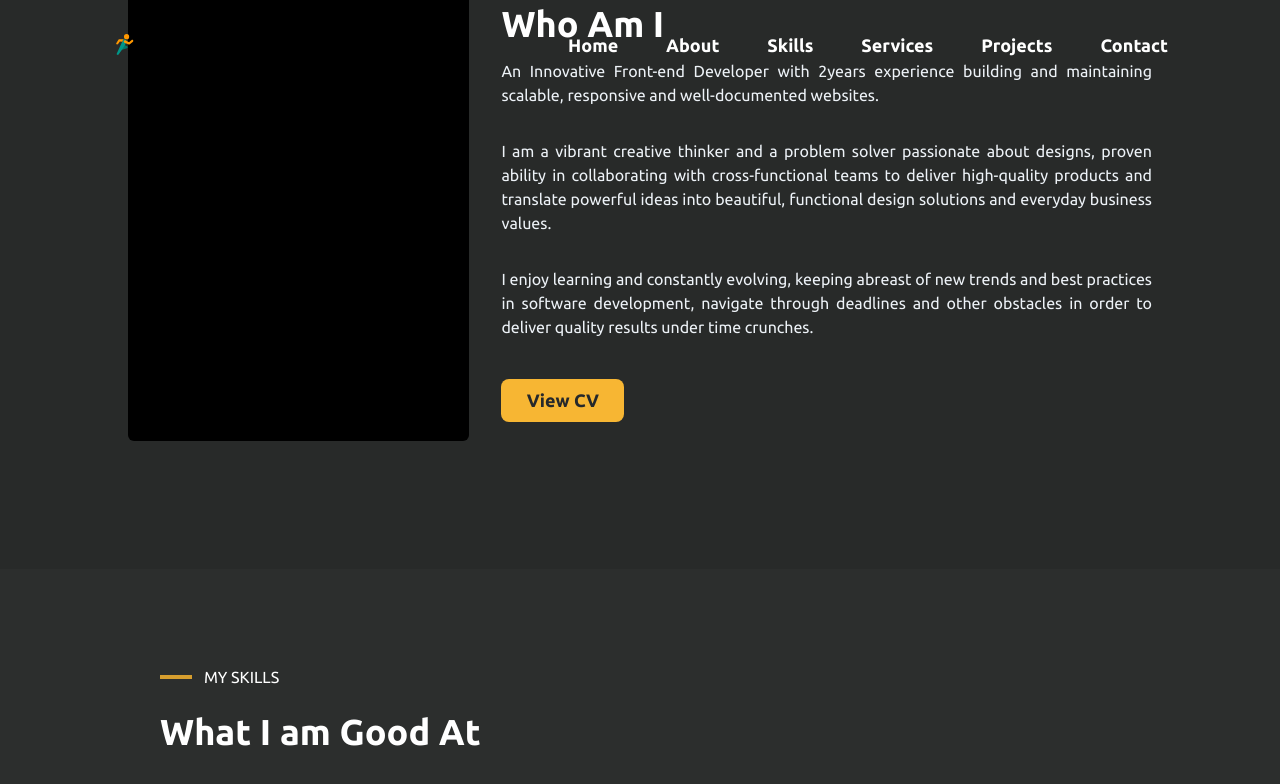
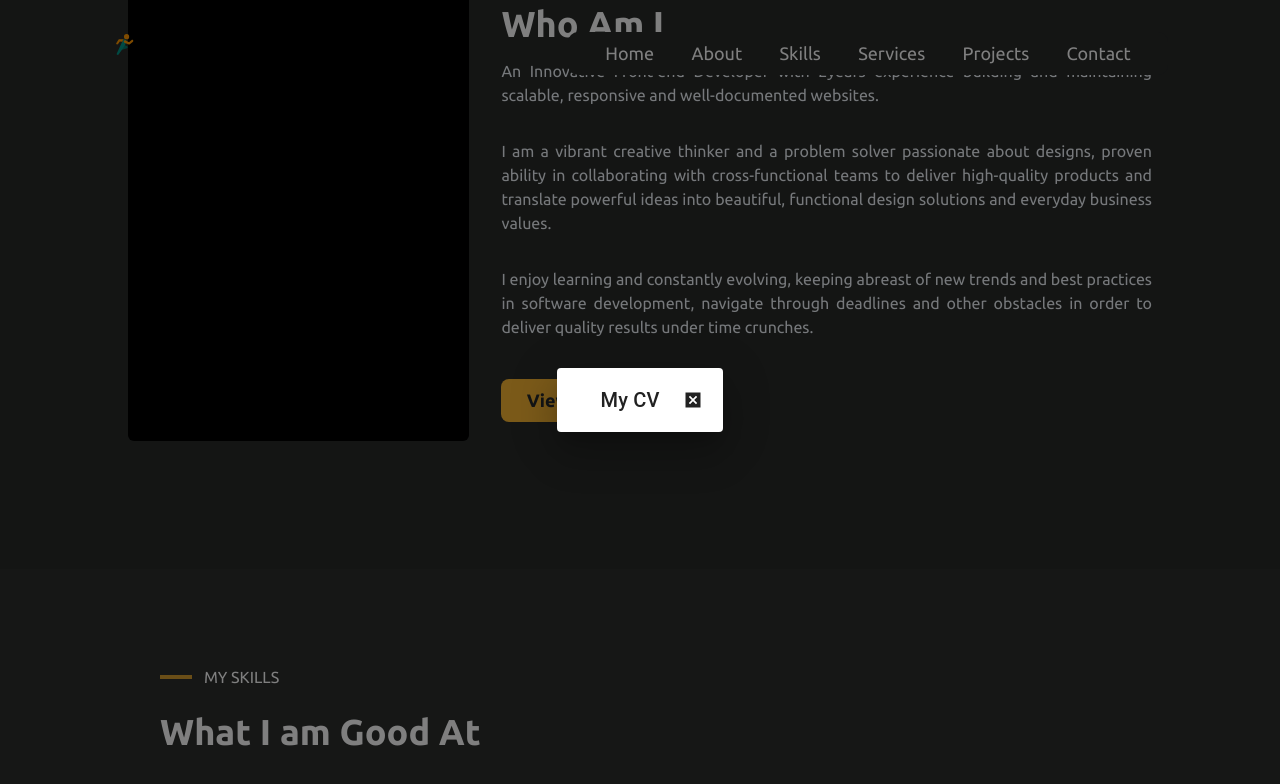
Before and after one commit to chilara/my-portfolio, a React (Create React App) app: page / in a window 1280 px wide. Both pictures are taken after a click on the button "View CV". Shown: the part 954-1738 px from the top of the page. Built offline with nearby package versions, Linux system fonts and the light colour scheme.

Commit message:
modification still going on

```diff
--- a/package.json
+++ b/package.json
@@ -3,6 +3,9 @@
   "version": "0.1.0",
   "private": true,
   "dependencies": {
+    "@emotion/react": "^11.10.6",
+    "@emotion/styled": "^11.10.6",
+    "@mui/material": "^5.11.10",
     "@testing-library/jest-dom": "^5.16.5",
     "@testing-library/react": "^13.4.0",
     "@testing-library/user-event": "^13.5.0",
--- a/src/Components/About.js
+++ b/src/Components/About.js
@@ -2,7 +2,7 @@ import React from "react";
 // import avi from "../Assets/avi.png";
 import styles from "../Styles/Content.module.css";
 
-const About = () => {
+const About = ({ handleOpen }) => {
   return (
     <section
       className={styles.ContentContainer}
@@ -37,7 +37,7 @@ const About = () => {
             deadlines and other obstacles in order to deliver quality results
             under time crunches.
           </p>
-          <button>View CV</button>
+          <button onClick={handleOpen}>View CV</button>
         </div>
       </main>
     </section>
--- /dev/null
+++ b/src/Components/Contact.js
@@ -0,0 +1,16 @@
+import React from "react";
+import Styles from "../Styles/Footer.module.css";
+
+const Contact = () => {
+  return (
+    <section id="Contact" className={Styles.ContactContainer}>
+      <div className={Styles.ParentContact}>
+        <div className={Styles.line} />
+        <h3>Get In Touch</h3>
+        <div className={Styles.line} />
+      </div>
+    </section>
+  );
+};
+
+export default Contact;
--- a/src/Components/Navbar.js
+++ b/src/Components/Navbar.js
@@ -16,7 +16,7 @@ const Navbar = () => {
         <a href="#Skills">Skills</a>
         <a href="#Services">Services</a>
         <a href="#">Projects</a>
-        <a href="#">Contact</a>
+        <a href="#Contact">Contact</a>
       </nav>
     </section>
   );
--- a/src/Components/Projects.js
+++ b/src/Components/Projects.js
@@ -0,0 +1,7 @@
+import React from "react";
+
+const Projects = () => {
+  return <div>Projects</div>;
+};
+
+export default Projects;
--- a/src/Pages/Home.js
+++ b/src/Pages/Home.js
@@ -1,4 +1,4 @@
-import React from "react";
+import React, { useState, useEffect } from "react";
 import Styles from "../Styles/Content.module.css";
 import Navbar from "../Components/Navbar";
 import Header from "../Components/Header";
@@ -7,6 +7,7 @@ import Skills from "../Components/Skills";
 import { SkillsIntro } from "../Components/Skills";
 import Services from "../Components/Services";
 import { ServicesIntro } from "../Components/Services";
+import Contact from "../Components/Contact";
 import logo1 from "../Assets/logo1.png";
 import logo2 from "../Assets/logo2.png";
 import logo3 from "../Assets/logo3.png";
@@ -21,6 +22,10 @@ import frontend from "../Assets/frontend.png";
 import webDesign from "../Assets/webDesign.png";
 import restApi from "../Assets/restApi.png";
 import webDev from "../Assets/webDev.png";
+import DialogTitle from "@mui/material/DialogTitle";
+import Dialog from "@mui/material/Dialog";
+import { MdDisabledByDefault } from "react-icons/md";
+import { getBase64 } from "../Utilis";
 
 const skillList = [
   {
@@ -97,6 +102,30 @@ const ServiceList = [
 ];
 
 const Home = () => {
+  const [open, setOpen] = useState(false);
+
+  const handleOpen = () => {
+    setOpen(true);
+  };
+
+  const handleClose = () => {
+    setOpen(false);
+  };
+
+  const [pdfBase64, setpdfBase64] = useState("");
+
+  useEffect(() => {
+    const fetch = async () => {
+      try {
+        let file = require("../Assets/Resume.pdf");
+        const base64String = await getBase64(file);
+        console.log(base64String);
+        // setState here
+      } catch (err) {}
+    };
+    fetch();
+  }, []);
+
   return (
     <section>
       <div className={Styles.headerImage}>
@@ -105,7 +134,7 @@ const Home = () => {
           <Header />
         </main>
       </div>
-      <About />
+      <About handleOpen={handleOpen} />
       <div className={Styles.skillsContainer}>
         <SkillsIntro />
         <div
@@ -140,6 +169,22 @@ const Home = () => {
           ))}
         </div>
       </div>
+      <Contact />
+      <Dialog
+        onClose={handleClose}
+        open={open}
+        className={Styles.DialogContainer}
+      >
+        <div className={Styles.DialogT}>
+          <DialogTitle>My CV</DialogTitle>
+          <button
+            onClick={handleClose}
+            style={{ width: "20px", height: "20px" }}
+          >
+            <MdDisabledByDefault style={{ width: "20px", height: "20px" }} />
+          </button>
+        </div>
+      </Dialog>
     </section>
   );
 };
--- a/src/Styles/Content.module.css
+++ b/src/Styles/Content.module.css
@@ -59,14 +59,13 @@
 
 .skillsContainer {
   @apply text-white py-24 px-40;
-  height: 646;
   background-color: #2c2e2d;
 }
+
 .main {
   @apply flex justify-around  rounded-md shadow-lg mb-8 items-center p-5;
   background-color: #282a29;
   width: 24%;
-  color: #d69e2e;
 }
 
 .main img {
@@ -77,6 +76,7 @@
 
 .main:hover {
   @apply px-8;
+  color: #d69e2e;
 }
 
 .skillsContainer div {
@@ -113,7 +113,7 @@
 
 .ServicesContainer {
   @apply text-white py-32 px-40;
-  height: 950px;
+  height: 1000px;
   background-color: #282a29;
 }
 
@@ -166,3 +166,11 @@ main.ServicesMain:hover {
   height: 60px;
   border-radius: 50%;
 }
+
+.DialogT {
+  @apply flex items-center justify-between px-5;
+}
+
+.DialogContainer button:focus {
+  outline: none;
+}
--- a/src/Styles/Footer.module.css
+++ b/src/Styles/Footer.module.css
@@ -0,0 +1,21 @@
+.ContactContainer {
+  @apply flex flex-col items-center py-32;
+  background-color: #2c2e2d;
+  height: 897px;
+}
+
+.ParentContact {
+  @apply flex justify-center gap-8 items-center;
+}
+
+.ParentContact h3 {
+  @apply font-bold text-4xl;
+  color: white;
+}
+
+.line {
+  @apply;
+  width: 150px;
+  background-color: #d69e2e;
+  height: 3px;
+}
--- a/src/Styles/Header.module.css
+++ b/src/Styles/Header.module.css
@@ -3,12 +3,14 @@
 }
 
 .NavbarContainer nav {
-  @apply flex justify-between mr-20;
+  @apply flex justify-evenly mr-20 py-2;
   width: 600px;
+  background-color: #282a29;
+  border-radius: 10px;
 }
 
 .NavbarContainer nav a {
-  @apply font-bold text-white text-lg;
+  @apply font-normal text-white text-lg;
   cursor: pointer;
 }
 
--- /dev/null
+++ b/src/Utilis/index.js
@@ -0,0 +1,21 @@
+// a simple function that takes in a file and convert it to base 64 string
+
+export function getBase64(file) {
+  file = new File(file);
+  console.log("firstline >>>", file);
+  return new Promise((resolve, reject) => {
+    const reader = new FileReader();
+    reader.readAsDataURL(file);
+    reader.onload = (e) => {
+      console.log("event >>>", e);
+      const blob = new Blob([new Uint8Array(e.target.result)], {
+        type: file.type,
+      });
+      console.log("file >>>", file);
+      console.log("blob >>>", blob);
+
+      resolve(blob);
+    };
+    reader.onerror = (error) => reject(error);
+  });
+}
```
Also changed, not shown: 2 other files (tests, documents, lock files or other folders).
